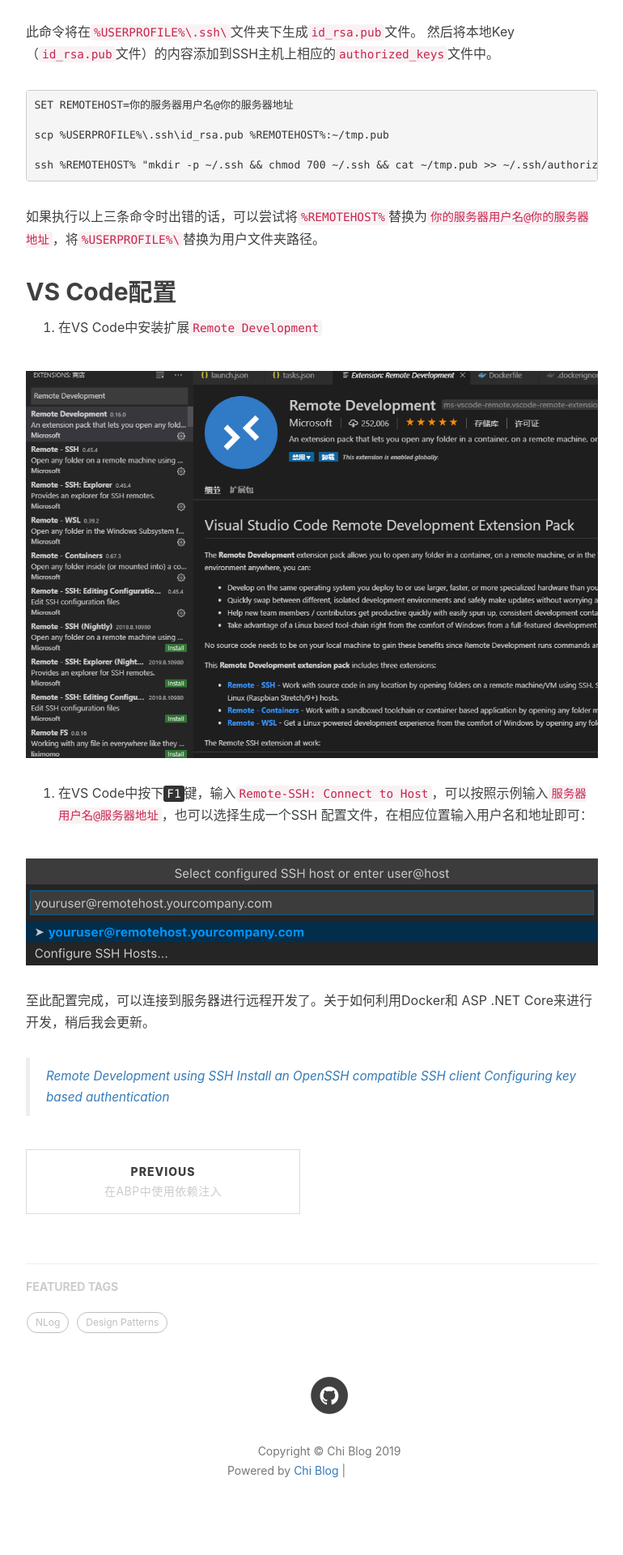
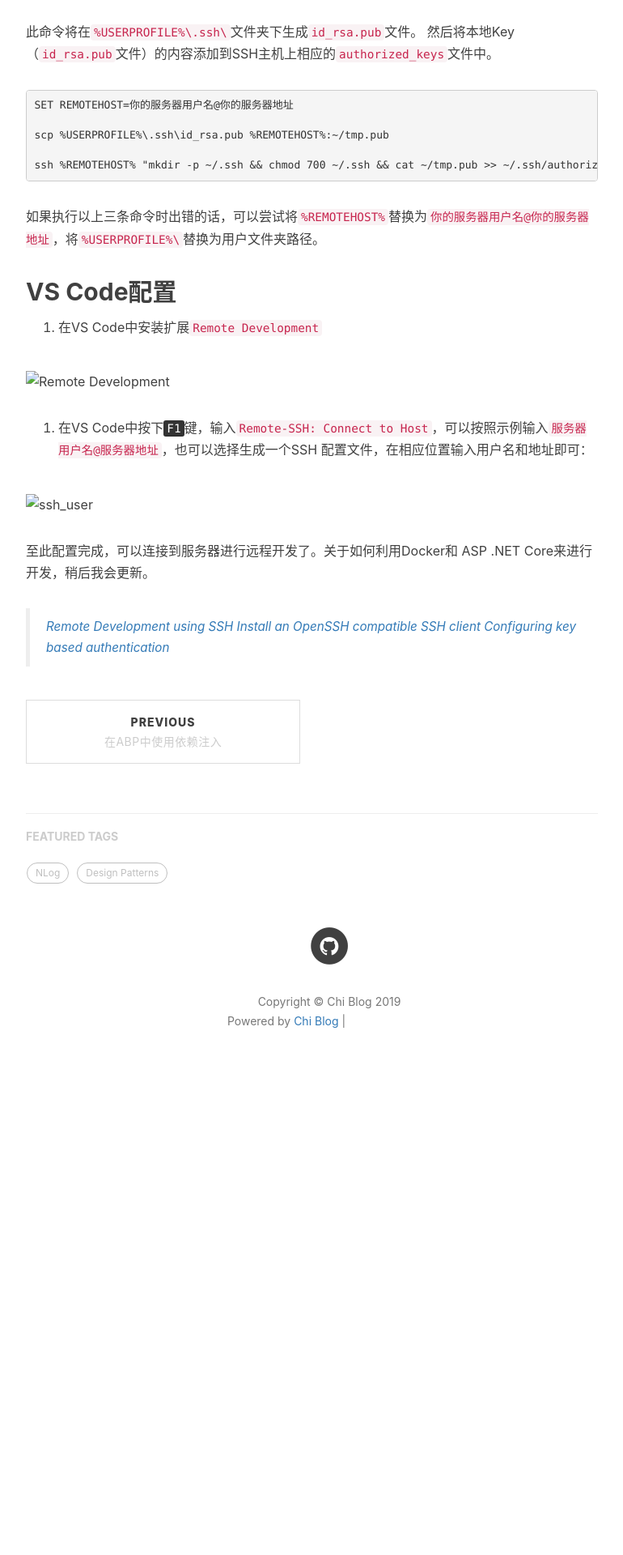
Before and after one commit to realZhangChi/realZhangChi.github.io, a Jekyll site: the page built from _posts/2019-08-09-remote-development-using-ssh.md, in a window 1280 px wide. Shown: the part 1827-3747 px from the top of the page at 81% size, without its empty margins (233-1003 px from the left). Built offline with Jekyll 4.4.1, drawn with Linux system fonts in a browser that asks for light colours; nearby versions of some CDN libraries; comment, search, counter and statistics services are not loaded; after the commit the page ends 3192 px from its top, so only the background shows below that; grey boxes are pictures that could not be loaded.

Commit message:
:bug: pic dir

```diff
--- a/_posts/2019-08-09-remote-development-using-ssh.md
+++ b/_posts/2019-08-09-remote-development-using-ssh.md
@@ -94,11 +94,11 @@
 
 1. 在VS Code中安装扩展`Remote Development`
 
-![Remote Development](\img\in-post\2019-08-09-remote-development\2019-08-09-remote-development.png)
+![Remote Development](..\img\in-post\2019-08-09-remote-development\2019-08-09-remote-development.png)
 
 2. 在VS Code中按下<kbd>F1</kbd>键，输入`Remote-SSH: Connect to Host`，可以按照示例输入`服务器用户名@服务器地址`，也可以选择生成一个SSH 配置文件，在相应位置输入用户名和地址即可：
 
-![ssh_user](\img\in-post\2019-08-09-remote-development\ssh-user@box.png)
+![ssh_user](..\img\in-post\2019-08-09-remote-development\ssh-user@box.png)
 
 至此配置完成，可以连接到服务器进行远程开发了。关于如何利用Docker和 ASP .NET Core来进行开发，稍后我会更新。
 
```
